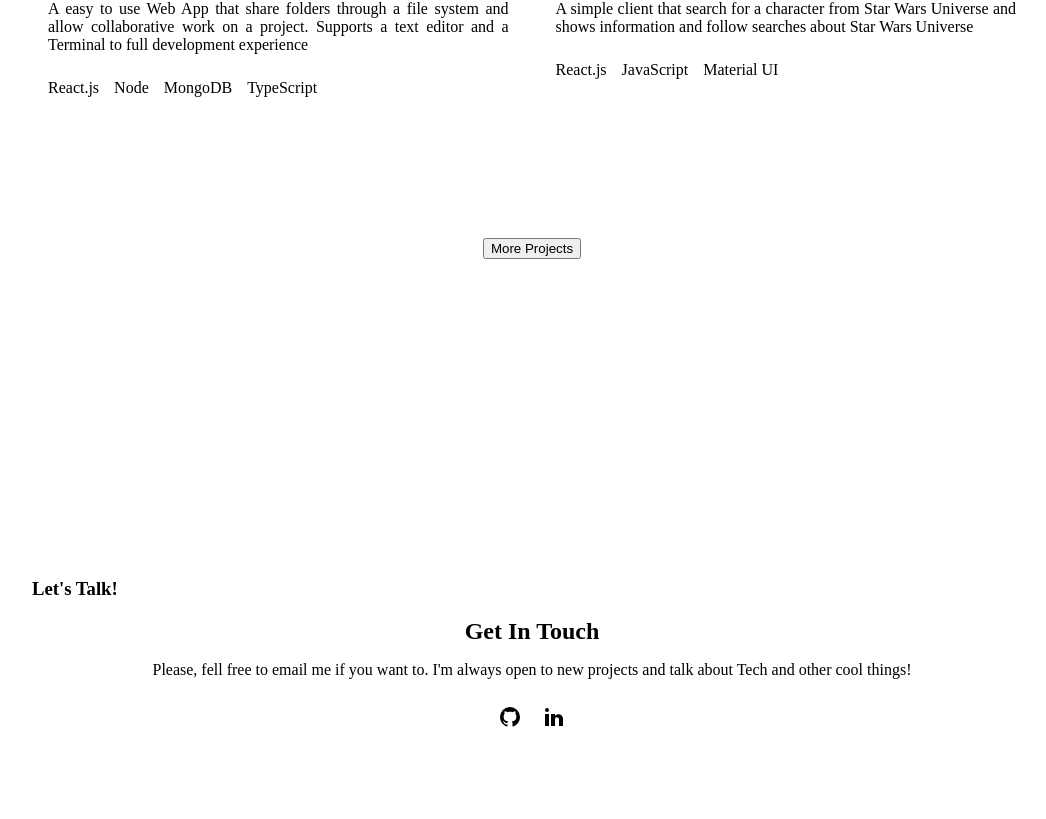
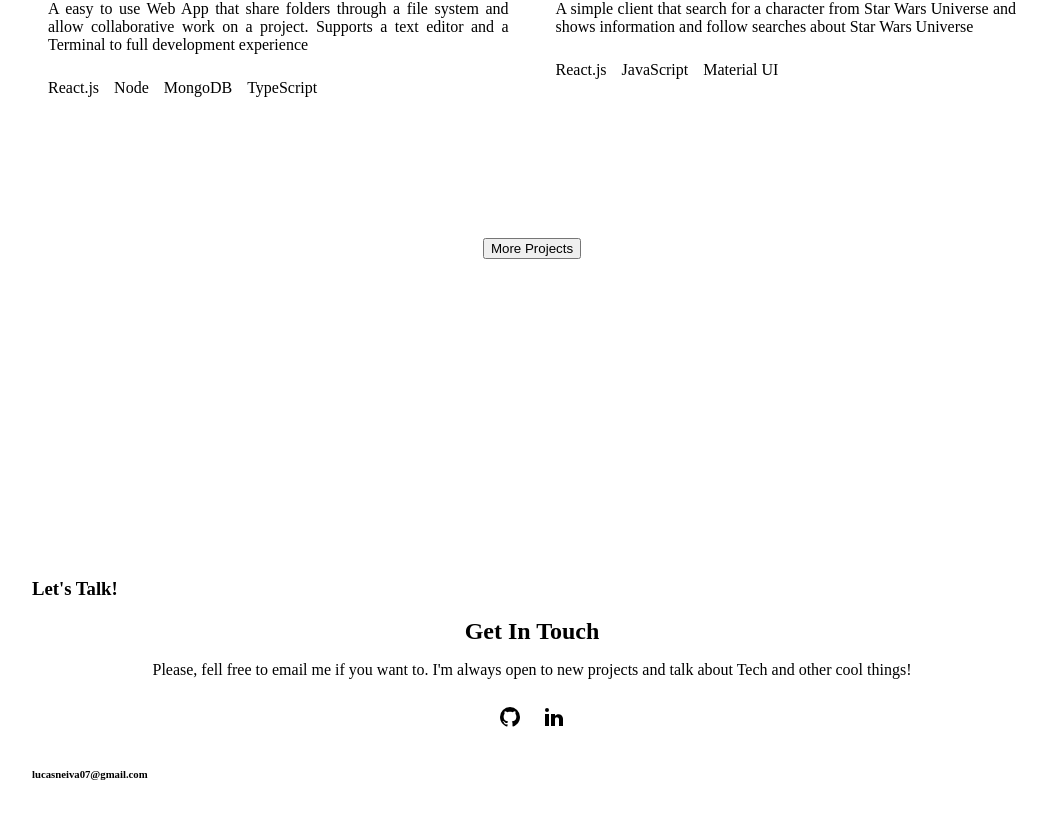
Before and after one commit to Neiva07/personal-webpage, a React (Create React App) app: page / in a window 1280 px wide. Shown: the part 1960-2779 px from the top of the page, without its empty margins (108-1154 px from the left). Built offline with nearby package versions, Linux system fonts and the light colour scheme.

Commit message:
added the email

```diff
--- a/src/Components/Sections/Contact/index.tsx
+++ b/src/Components/Sections/Contact/index.tsx
@@ -10,6 +10,7 @@ type Props = {
   links: {
     [ind: string]: URL;
   };
+  email: string;
 };
 
 const ContactContainer = styled(Section)`
@@ -46,8 +47,10 @@ const LinkIcon = styled.a.attrs({ target: "_blank" })`
   margin: 10px 10px;
 `;
 
+const EmailContainer = styled.h6``;
+
 const Index = (props: Props) => {
-  const { title, message, links } = props;
+  const { title, message, links, email } = props;
 
   return (
     <ContactContainer id="contact">
@@ -63,6 +66,8 @@ const Index = (props: Props) => {
           <LinkedinIcon />
         </LinkIcon>
       </IconContainer>
+
+      <EmailContainer>{email}</EmailContainer>
     </ContactContainer>
   );
 };
--- a/src/Content/contact/index.ts
+++ b/src/Content/contact/index.ts
@@ -7,3 +7,5 @@ export const links = {
   linkedin: new URL("https://www.linkedin.com/in/lucas-neiva-767333142/"),
   github: new URL("https://www.github.com/Neiva07")
 };
+
+export const email = "lucasneiva07@gmail.com";
```
